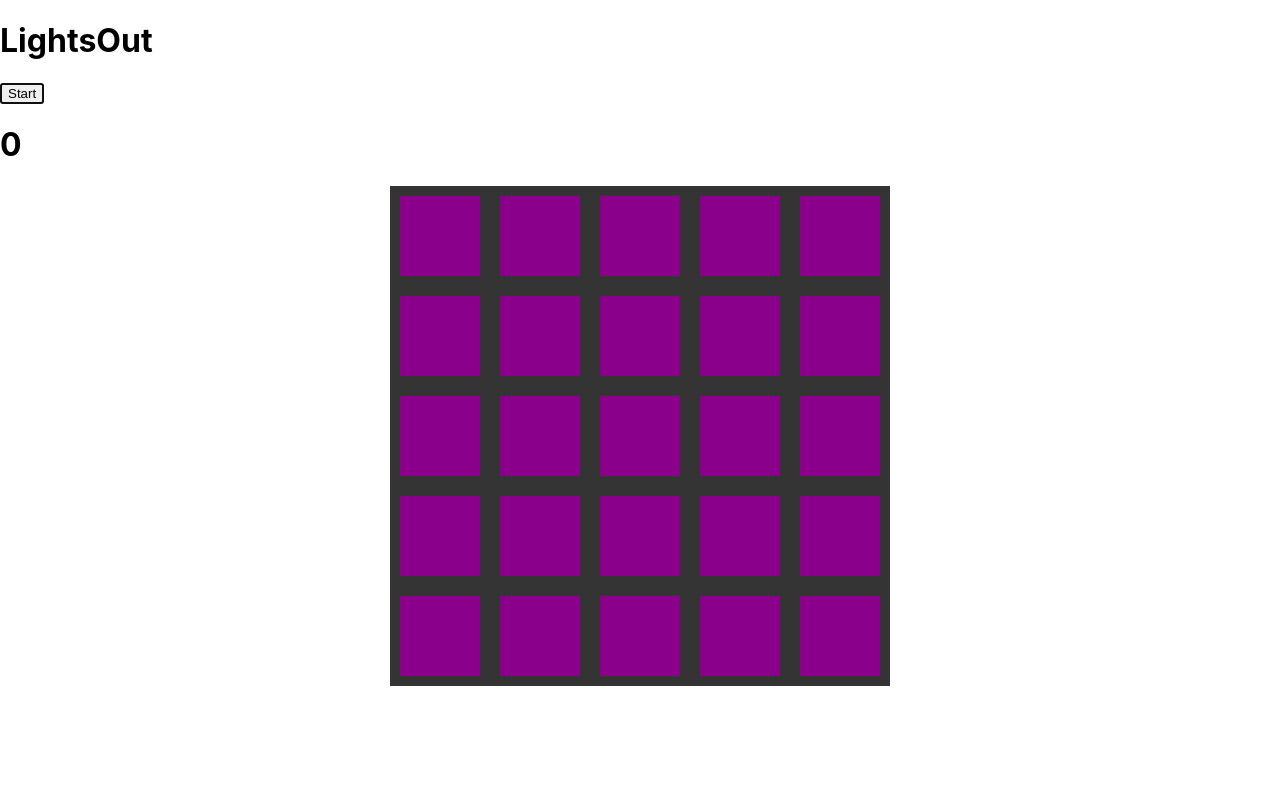
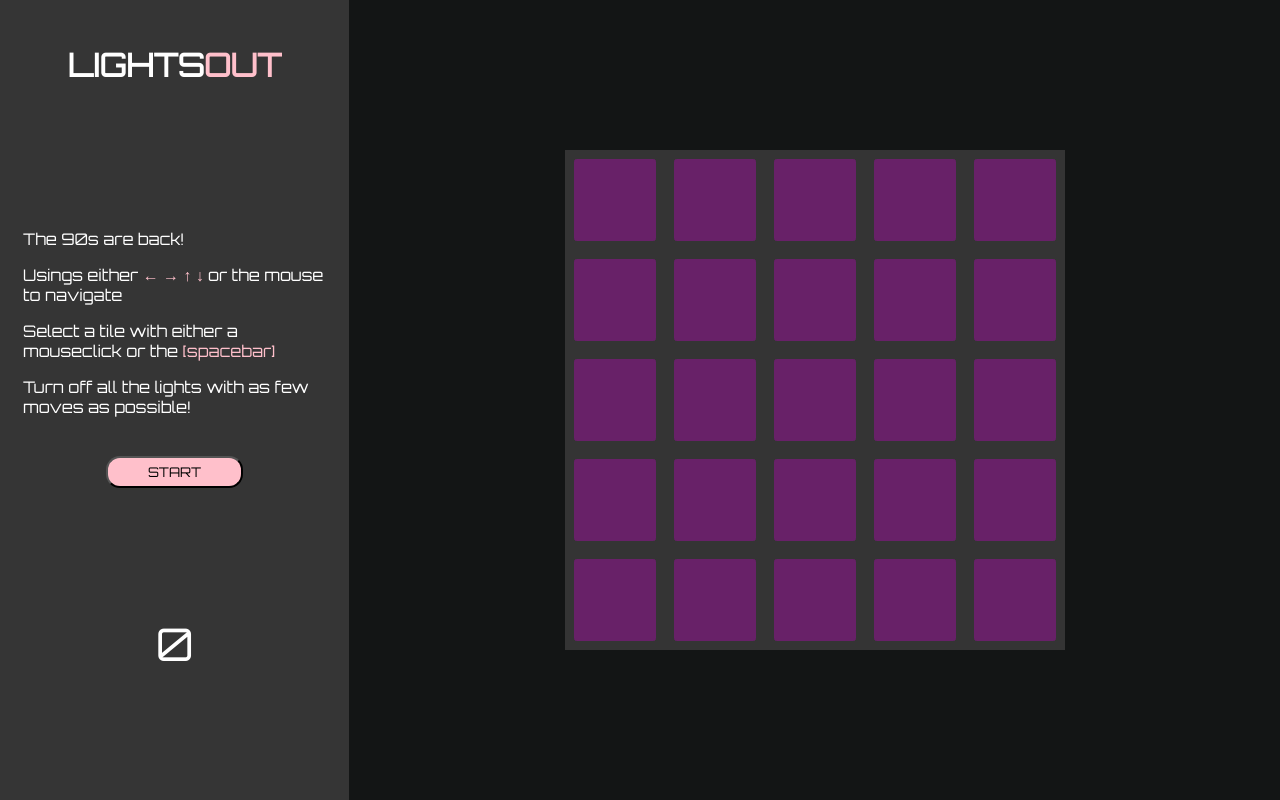
Before and after one commit to cmartinez84/react-lightsout, a React (Create React App) app: page / in a window 1280 px wide. Built offline with nearby package versions, Linux system fonts and the light colour scheme.

Commit message:
added all basic game functionality, from start to finish to reset and replay. Styling completed. Ready for deployment.

```diff
--- a/package.json
+++ b/package.json
@@ -3,6 +3,7 @@
   "version": "0.1.0",
   "private": true,
   "dependencies": {
+    "@atomic-reactor/reactium-ui": "^0.3.6",
     "@testing-library/jest-dom": "^5.16.4",
     "@testing-library/react": "^13.3.0",
     "@testing-library/user-event": "^13.5.0",
@@ -10,6 +11,7 @@
     "react": "^18.2.0",
     "react-dom": "^18.2.0",
     "react-scripts": "5.0.1",
+    "reactium": "^2.4.5",
     "web-vitals": "^2.1.4"
   },
   "scripts": {
--- a/public/index.html
+++ b/public/index.html
@@ -10,6 +10,12 @@
       content="Web site created using create-react-app"
     />
     <link rel="apple-touch-icon" href="%PUBLIC_URL%/logo192.png" />
+    <link rel="preconnect" href="https://fonts.googleapis.com">
+    <link rel="preconnect" href="https://fonts.gstatic.com" crossorigin>
+    <link href="https://fonts.googleapis.com/css2?family=Orbitron&display=swap" rel="stylesheet">
+    <link rel="preconnect" href="https://fonts.googleapis.com">
+    <link rel="preconnect" href="https://fonts.gstatic.com" crossorigin>
+    <link href="https://fonts.googleapis.com/css2?family=Montserrat:wght@100&family=Orbitron&display=swap" rel="stylesheet">
     <!--
       manifest.json provides metadata used when your web app is installed on a
       user's mobile device or desktop. See https://developers.google.com/web/fundamentals/web-app-manifest/
--- a/src/App.css
+++ b/src/App.css
@@ -1,4 +1,69 @@
 .page{
     display: grid;
-    grid-template-columns: repeat(3, 1fr);
+    /* grid-template-columns: repeat(3, 1fr); */
+    grid-template-columns: 1.5fr 4fr;
 }
+.col-1{
+    /* display: flex;
+    align-items: center;
+    justify-content: center; */
+    text-align: center;
+    background-color: rgb(53, 53, 53);
+    padding-top: 3vh;
+    display: grid;
+}
+.col-2{
+    display: flex;
+    align-items: center;
+    justify-content: center;
+    background-color: rgb(19, 21, 21);
+    height: 100vh;
+    position: relative;
+}
+.site-title{
+    color: white;
+    width: 100%;
+    font-family: 'Orbitron', sans-serif;
+}
+.site-title-light{
+    color: white;
+}
+.site-title-out{
+    color: pink;
+}
+.start-button{
+    font-family: 'Orbitron', sans-serif;
+    font-style: bold;
+    padding: 6px;
+    padding-left: 40px;
+    padding-right: 40px;
+    border-radius: 14px;
+    color: black;
+    background: pink;
+}
+.start-button:hover{
+    background: white
+}
+
+.score{
+    font-size: 45px;
+    color: white;
+    font-family: 'Orbitron', sans-serif;
+}
+.col-1-row-2{
+    /* padding: 100px; */
+}
+.instructions{
+    font-family: 'Orbitron', sans-serif;
+    font-style: bold;
+    color: white;
+    text-align: left;
+    padding: 23px;
+    font-size: 1em;
+}
+.pink{
+    color: pink;
+}
+/*
+font-family: 'Montserrat', sans-serif;
+font-family: 'Orbitron', sans-serif; */
--- a/src/App.js
+++ b/src/App.js
@@ -1,6 +1,9 @@
 import logo from './logo.svg';
-import { Component } from 'react';
+
+import { Component, useEffect } from 'react';
 import Board from './components/board/board.js';
+
+import { Button } from '@atomic-reactor/reactium-ui/Button';
 
 import './App.css';
 
@@ -9,7 +12,10 @@ class App extends Component{
 
   state = {
     tiles: new Array(25),
-  plays: 0
+    plays: 0,
+    highlightedTile: null,
+    showOverlay: false,
+    showWinMessage: false
   }
 
 
@@ -60,6 +66,13 @@ state = {
 
   checkForWin(newTiles){
     const allLightsOut = newTiles.every(tile => tile === false);
+    if (allLightsOut){
+      this.setState({
+        showOverlay:true,
+        showWinMessage: true,
+        highlightedTile: null
+      })
+    }
   }
 
 
@@ -71,7 +84,8 @@ state = {
         i++;
       } while (i < 25);
       this.setState({tiles: myArray});
-      this.startButton.focus();
+    document.addEventListener('keydown', this.navigateWithKeyboard);
+    // this.createChaos();
     }
 
 
@@ -94,22 +108,83 @@ state = {
     this.setState({ tiles: newTiles});
   }
   onStartClicked = ()=>{
-    console.log("f")
     this.createChaos();
+    this.setState({
+      showOverlay: false,
+      showWinMessage: false,
+      plays: 0
+    })
+  }
+  navigateWithKeyboard=(e)=>{
+
+    const moveKeys = [37, 38, 39, 40];
+    let next = '';
+    if(moveKeys.includes(e.keyCode)){
+      e.preventDefault();
+      if(e.keyCode === 39){
+        next = this.state.highlightedTile + 1;
+      }
+      else if(e.keyCode ===37){
+        e.preventDefault()
+        next = this.state.highlightedTile - 1;
+      }
+      else if(e.keyCode ===38){
+        next = this.state.highlightedTile -5;
+      }
+      else if(e.keyCode ===40){      e.preventDefault()
+        next = this.state.highlightedTile + 5;
+      }
+      if(next >= 0 && next < 25)
+      this.setState({highlightedTile: next});
+    }
+    if(e.keyCode===32){
+      this.handleTileClick(this.state.highlightedTile);
+    }
+
+  }
+
+  handleHover=(index)=>{
+    console.log(index)
+    this.setState({ highlightedTile: index})
   }
   render(){
     return (
-      <>
-      <h1>LightsOut</h1>
+      <div className="page"
+      onKeyDown={this.navigateWithKeyboard}>
+        <div className="col-1">
+        <div>
+          <h1 className='site-title'><span className="site-title-lights">LIGHTS</span><span className="site-title-out">OUT</span></h1>
+        </div>
+        <div className="col-1-row-2">
+          <div className='instructions'>
+            <p> The 90s are back!</p>
+            <p>Usings either <span className="pink">← → ↑ ↓</span> or the mouse to navigate </p>
+            <p>Select a tile with either a mouseclick or the <span className="pink">[spacebar]</span></p>
+            <p>Turn off all the lights with as few moves as possible!</p>
+          </div>
+        <div>
           <button
-        ref={inputEl => (this.startButton = inputEl)}
-        onClick={this.onStartClicked}>Start</button>
-      <h1>{this.state.plays}</h1>
+              className="start-button"
+              onClick={this.onStartClicked}>START
+          </button>
+        </div>
+
+        </div>
+        <div>
+            <p className='score'>{this.state.plays}</p>
+        </div>
+        </div>
+
         <Board
+          showWinMessage={this.state.showWinMessage}
+          showOverlay={this.state.showOverlay}
+          highlightedTile={this.state.highlightedTile}
+          handleHover={this.handleHover}
           handleTileClick={this.handleTileClick}
           tiles={this.state.tiles}
         ></Board>
-      </>
+
+      </div>
     )
   }
 }
--- a/src/components/board/board.css
+++ b/src/components/board/board.css
@@ -2,6 +2,25 @@
     width: 500px;
     display: grid;
     grid-template-columns: repeat(5, 1fr);
-    background: lightblue;
+    /* background: lightblue; */
     height: 500px;
-    }
+    position: absolute
+}
+
+.board-overlay{
+    opacity: 32%;
+    background: white;
+    text-align: center;
+
+
+}
+.good-job, .play-again {
+    font-family: 'Orbitron', sans-serif;
+    grid-column: span 5;
+
+}
+.good-job{
+    font-size: 5.7em;
+    grid-column: span 5;
+
+}
--- a/src/components/board/board.js
+++ b/src/components/board/board.js
@@ -1,17 +1,19 @@
 import './board.css';
 import Tile from '../tile/tile';
+import BoardOverlay from './boardOverlay';
 
 const Board = function(props){
 
 
     return (
-        <div class="page">
-            <div></div>
+        <div className="col-2">
             <div className='board'>
                 {props.tiles.map((tile, i)=>{
                     return(
                         <Tile
+                        highlightedTile={props.highlightedTile}
                         handleTileClick={props.handleTileClick}
+                        handleHover={props.handleHover}
                         isLit= {tile}
                         index={i}
                         key={i}></Tile>
@@ -19,9 +21,15 @@ const Board = function(props){
                 }
                 )}
             </div>
-            <div></div>
+            {props.showOverlay ?
+                    <BoardOverlay></BoardOverlay>
+                     :
+                    ''
+            }
 
         </div>
+
+
 
 
     );
--- /dev/null
+++ b/src/components/board/boardOverlay.js
@@ -0,0 +1,12 @@
+
+
+const boardOverlay = function(){
+    return(
+        <div className="board board-overlay">
+            <p className="good-job">Good Job!</p>
+            <p className="play-again">Click Start to play again</p>
+        </div>
+
+    )
+}
+export default boardOverlay;
--- a/src/components/tile/tile.css
+++ b/src/components/tile/tile.css
@@ -12,14 +12,23 @@
     width: 80%;
     height: 80%;
     text-align: center;
-    color: white;
+    color: #ffffff;
+    border-radius: 3%;
+
+}
+
+.tile-lit{
+    background: #ff5bad;
+    border: 1px solid #ff5bad;
+    box-shadow:  0px 0px 9px white;
+
+}
+.tile-dark{
+    background: #682168;
+    border: 1px solid #682168;
+
 }
 .hovered{
-    box-shadow: inset 0px 0px 10px white;
+    box-shadow: inset 0px 0px 1px white;
+    border: 1px solid rgb(251, 251, 150);
 }
-.tile-lit{
-    background: lightpink;
-}
-.tile-dark{
-    background: darkmagenta;
-}
--- a/src/components/tile/tile.js
+++ b/src/components/tile/tile.js
@@ -6,15 +6,17 @@ const Tile = function(props){
     const onTileClick = (index)=>{
         props.handleTileClick(index);
     }
+    const onHover=(index)=>{
+        props.handleHover(index);
+    }
 
         return (
             <span className={'tile-container'}>
                 <span
-                onMouseOver={()=>{setHoverState(true)}}
-                onMouseLeave={()=>{setHoverState(false)}}
+                onMouseOver={()=>{onHover(props.index)}}
                 onClick={()=>{onTileClick(props.index)}}
                 className={
-                    `${hoverState ? 'hovered' : ' '}
+                    `${props.highlightedTile === props.index ? 'hovered' : ' '}
                      ${props.isLit ? 'tile-lit': 'tile-dark'}
                     tile`}>  </span>
             </span>
```
Also changed, not shown: src/whiteglow.png (added), 1 other file (tests, documents, lock files or other folders). Lines whose indentation alone changed are shown as unchanged.
